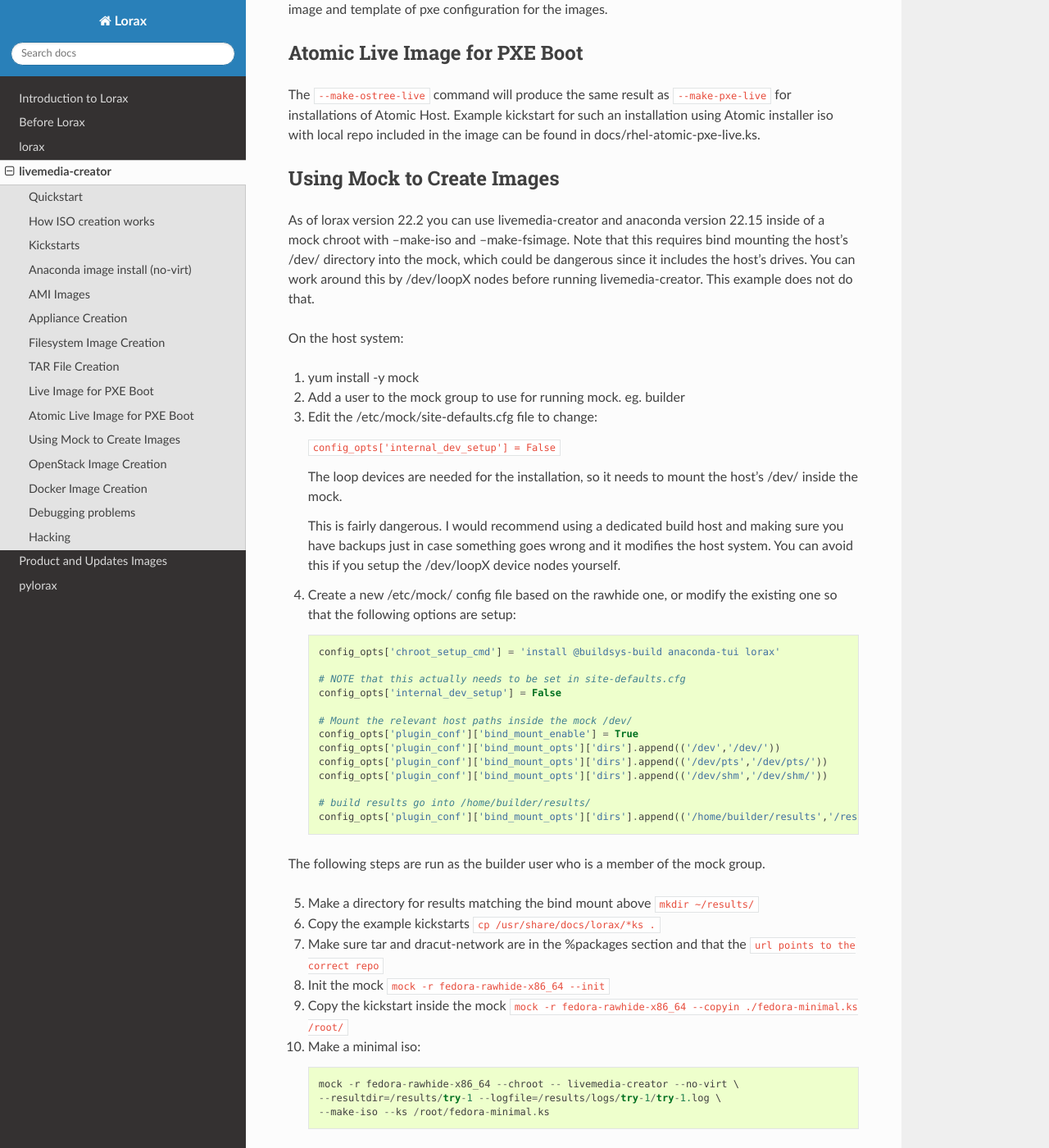
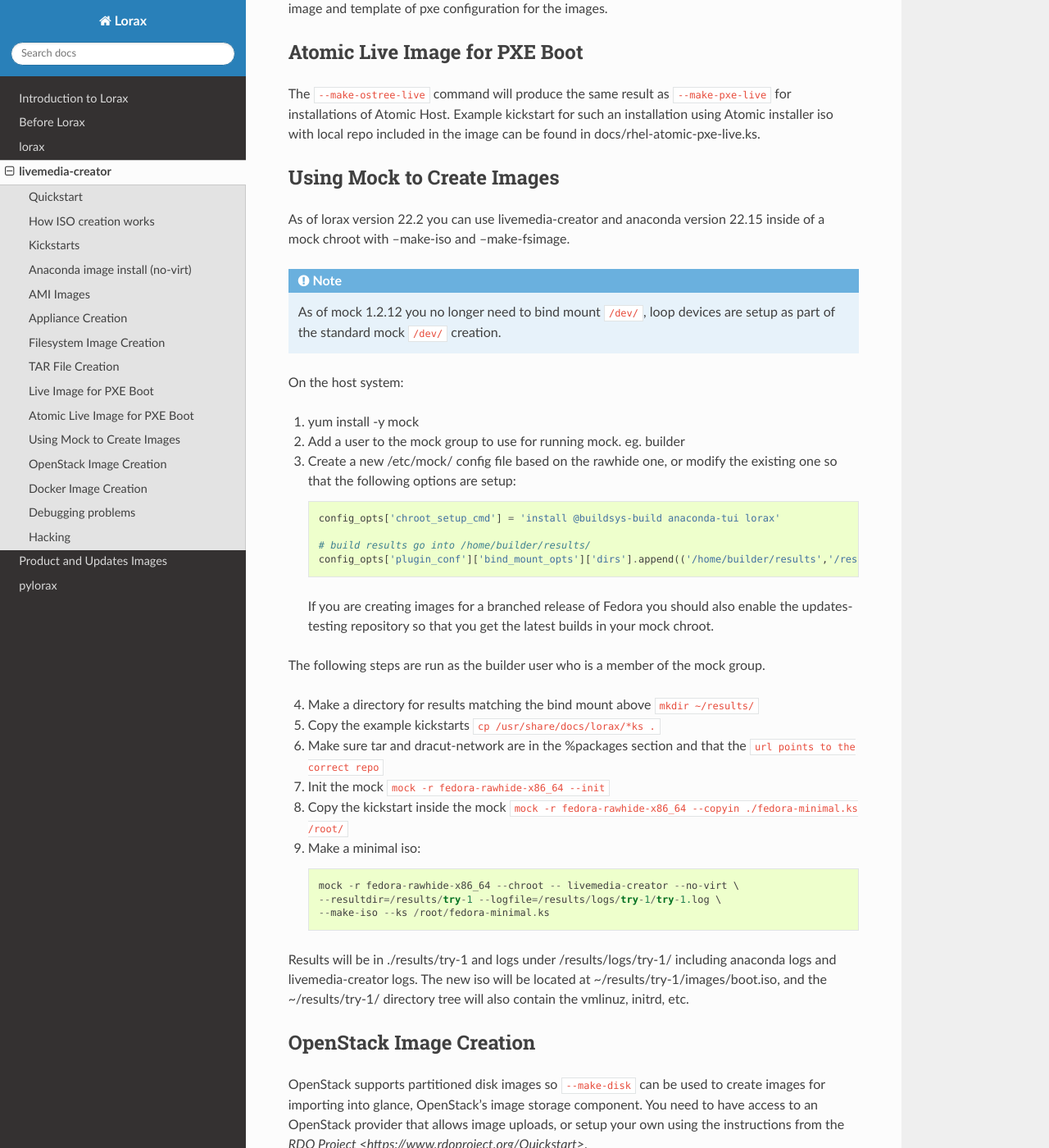
Before and after one commit to weldr/lorax, a Sphinx documentation site: the page built from docs/livemedia-creator.rst, in a window 1280 px wide and 1400 px high, scrolled down 6525 px. Shown: the whole window at 82% size. Built offline with Sphinx 7.4.7 and the Read the Docs theme 2.0.0, drawn with Linux system fonts in a browser that asks for light colours; some of the changed text lies outside the part shown.

Commit message:
Update lmc docs for new mock
As of mock 1.2.12 you no longer need to bind mount /dev/ to get access
to the loop devices.

```diff
--- a/docs/livemedia-creator.rst
+++ b/docs/livemedia-creator.rst
@@ -149,9 +149,13 @@ changes. Here are the steps I used to convert the Fedora XFCE spin.
     there is no /etc/fstab
 
 11. Don't delete initramfs files from /boot in %post
-12. Have dracut-config-generic, grub-efi, memtest86+ and syslinux in the package
-    list.
-13. Omit dracut-config-rescue from the %package list: ``-dracut-config-rescue``
+12. When creating live iso's you need to have, at least, these packages in the %package section::
+    dracut-config-generic
+    dracut-live
+    -dracut-config-rescue
+    grub-efi
+    memtest86+
+    syslinux
 
 One drawback to using virt-install is that it pulls the packages from
 the repo each time you run it. To speed things up you either need a local
@@ -163,7 +167,7 @@ you pass it to livemedia-creator like this:
 You also need to use a specific mirror instead of mirrormanager so that the
 packages will get cached, so your kickstart url would look like:
 
-    ``url --url="http://dl.fedoraproject.org/pub/fedora/linux/development/17/x86_64/os/"``
+    ``url --url="http://dl.fedoraproject.org/pub/fedora/linux/development/rawhide/x86_64/os/"``
 
 You can also add an update repo, but don't name it updates. Add --proxy to
 it as well.
@@ -335,11 +339,11 @@ Using Mock to Create Images
 ---------------------------
 
 As of lorax version 22.2 you can use livemedia-creator and anaconda version
-22.15 inside of a mock chroot with --make-iso and --make-fsimage. Note that
-this requires bind mounting the host's /dev/ directory into the mock, which
-could be dangerous since it includes the host's drives. You can work around
-this by /dev/loopX nodes before running livemedia-creator. This example does
-not do that.
+22.15 inside of a mock chroot with --make-iso and --make-fsimage.
+
+.. note::
+    As of mock 1.2.12 you no longer need to bind mount ``/dev/``, loop devices are setup
+    as part of the standard mock ``/dev/`` creation.
 
 On the host system:
 
@@ -347,54 +351,36 @@ On the host system:
 
 2. Add a user to the mock group to use for running mock. eg. builder
 
-3. Edit the /etc/mock/site-defaults.cfg file to change:
-
-   ``config_opts['internal_dev_setup'] = False``
-
-   The loop devices are needed for the installation, so it needs to mount the
-   host's /dev/ inside the mock.
-
-   This is fairly dangerous. I would recommend using a dedicated build host and
-   making sure you have backups just in case something goes wrong and it
-   modifies the host system.  You can avoid this if you setup the /dev/loopX
-   device nodes yourself.
-
-4. Create a new /etc/mock/ config file based on the rawhide one, or modify the
+3. Create a new /etc/mock/ config file based on the rawhide one, or modify the
    existing one so that the following options are setup::
 
        config_opts['chroot_setup_cmd'] = 'install @buildsys-build anaconda-tui lorax'
 
-       # NOTE that this actually needs to be set in site-defaults.cfg
-       config_opts['internal_dev_setup'] = False
-
-       # Mount the relevant host paths inside the mock /dev/
-       config_opts['plugin_conf']['bind_mount_enable'] = True
-       config_opts['plugin_conf']['bind_mount_opts']['dirs'].append(('/dev','/dev/'))
-       config_opts['plugin_conf']['bind_mount_opts']['dirs'].append(('/dev/pts','/dev/pts/'))
-       config_opts['plugin_conf']['bind_mount_opts']['dirs'].append(('/dev/shm','/dev/shm/'))
-
        # build results go into /home/builder/results/
        config_opts['plugin_conf']['bind_mount_opts']['dirs'].append(('/home/builder/results','/results/'))
+
+   If you are creating images for a branched release of Fedora you should also enable
+   the updates-testing repository so that you get the latest builds in your mock chroot.
 
 The following steps are run as the builder user who is a member of the mock
 group.
 
-5. Make a directory for results matching the bind mount above
+4. Make a directory for results matching the bind mount above
    ``mkdir ~/results/``
 
-6. Copy the example kickstarts
+5. Copy the example kickstarts
    ``cp /usr/share/docs/lorax/*ks .``
 
-7. Make sure tar and dracut-network are in the %packages section and that the
+6. Make sure tar and dracut-network are in the %packages section and that the
    ``url points to the correct repo``
 
-8. Init the mock
+7. Init the mock
    ``mock -r fedora-rawhide-x86_64 --init``
 
-9. Copy the kickstart inside the mock
+8. Copy the kickstart inside the mock
    ``mock -r fedora-rawhide-x86_64 --copyin ./fedora-minimal.ks /root/``
 
-10. Make a minimal iso::
+9. Make a minimal iso::
 
         mock -r fedora-rawhide-x86_64 --chroot -- livemedia-creator --no-virt \
         --resultdir=/results/try-1 --logfile=/results/logs/try-1/try-1.log \
```
